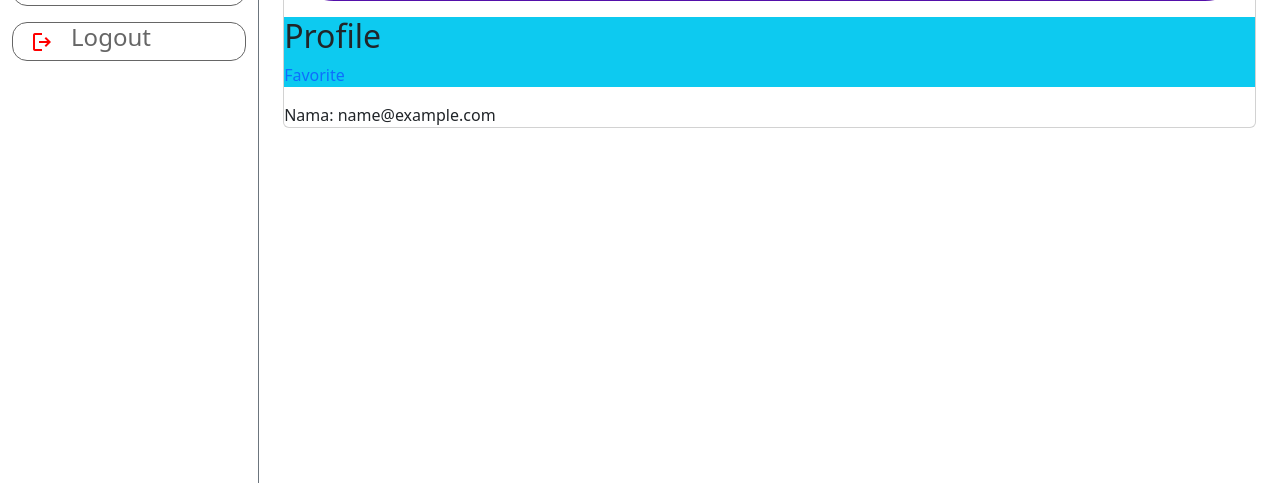
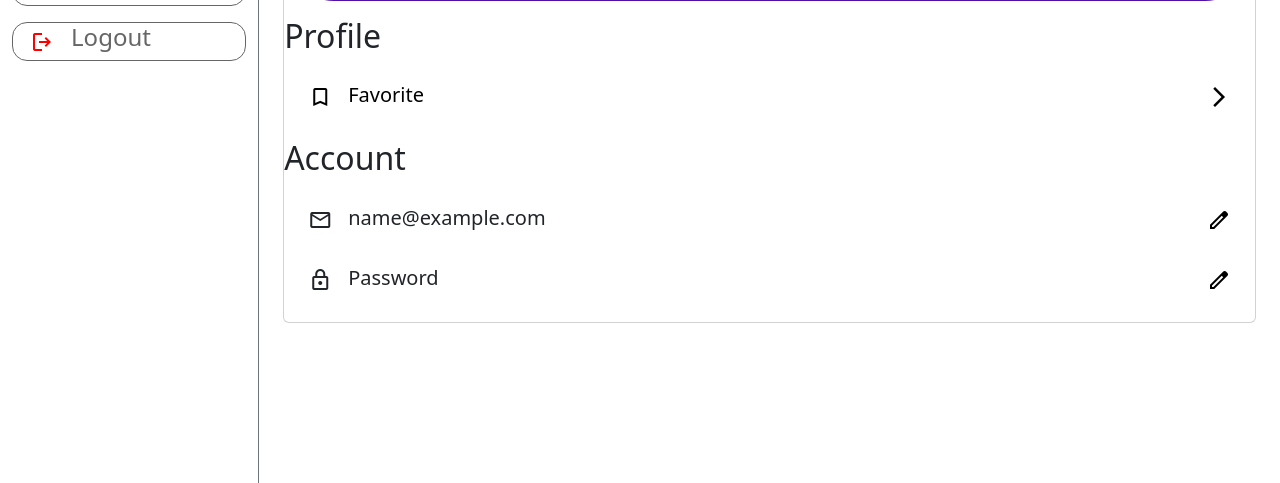
Before and after one commit to dzikrimaulana87/dekadio_NARIHARKRI, a CodeIgniter 4 app: template app/Views/user/profile.php in a window 1280 px wide. Shown: the part 317-800 px from the top of the page. Run offline with PHP 8.4 and a stand-in for CodeIgniter, Linux system fonts and the light colour scheme; the template is opened without the code that fills it: most values are stand-ins (such as "Sample title", 1, 10 or a date in 2020); some libraries are stand-ins or nearby versions.

Commit message:
update view profile dan quiz

```diff
--- a/app/Controllers/Home.php
+++ b/app/Controllers/Home.php
@@ -32,7 +32,10 @@ class Home extends BaseController
 
     public function index(): string
     {
-        return view('home_page');
+        $userData = $this->session->get('user_data');
+        $userData['profile']['level'] = $this->session->get('user_level');
+
+        return view('home_page', ['userData' => $userData]);
     }
 
     // ...
--- a/app/Views/home_page.php
+++ b/app/Views/home_page.php
@@ -161,7 +161,7 @@
                     ?>
                     <div class="d-flex gap-3">
                         <?php
-                        $userLevel = 1;
+                        $userLevel = $userData['profile']['level'];
                         $totalLevel = 12;
                         for ($i = 1; $i < $totalLevel; $i++):
                             if ($userLevel >= $i):
--- a/app/Views/user/leaderboard.php
+++ b/app/Views/user/leaderboard.php
@@ -8,8 +8,7 @@
     <meta name="viewport" content="width=device-width, initial-scale=1.0">
     <title>Leaderboard</title>
     <!-- Tambahkan link ke Bootstrap CSS di sini -->
-    <link rel="stylesheet" href="https://stackpath.bootstrapcdn.com/bootstrap/4.5.0/css/bootstrap.min.css">
-    <!-- Connect to bootstrap -->
+    <!-- <link rel="stylesheet" href="https://stackpath.bootstrapcdn.com/bootstrap/4.5.0/css/bootstrap.min.css"> -->
     <link href="https://cdn.jsdelivr.net/npm/bootstrap@5.3.2/dist/css/bootstrap.min.css" rel="stylesheet"
         integrity="sha384-T3c6CoIi6uLrA9TneNEoa7RxnatzjcDSCmG1MXxSR1GAsXEV/Dwwykc2MPK8M2HN" crossorigin="anonymous">
     <!-- Connect to font awesome -->
--- a/app/Views/user/profile.php
+++ b/app/Views/user/profile.php
@@ -8,9 +8,7 @@
     <meta name="viewport" content="width=device-width, initial-scale=1.0">
     <title>User Profile</title>
     <!-- Tambahkan link ke Bootstrap CSS di sini -->
-    <link rel="stylesheet" href="https://stackpath.bootstrapcdn.com/bootstrap/4.5.0/css/bootstrap.min.css">
-
-    <!-- Connect to bootstrap -->
+    <!-- <link rel="stylesheet" href="https://stackpath.bootstrapcdn.com/bootstrap/4.5.0/css/bootstrap.min.css"> -->
     <link href="https://cdn.jsdelivr.net/npm/bootstrap@5.3.2/dist/css/bootstrap.min.css" rel="stylesheet"
         integrity="sha384-T3c6CoIi6uLrA9TneNEoa7RxnatzjcDSCmG1MXxSR1GAsXEV/Dwwykc2MPK8M2HN" crossorigin="anonymous">
     <!-- Connect to font awesome -->
@@ -71,6 +69,11 @@
         main .misi {
             font-size: 0.6em;
         }
+
+        .wrap-fav:hover {
+            border: solid #530FAA 2px;
+            border-radius: 15px;
+        }
     </style>
 </head>
 
@@ -78,7 +81,7 @@
     <div class="sidebar container-fluid d-flex flex-column align-items-center border-end border-secondary w-25 pt-3">
         <h1 style="color: #530FAA;">dekadio.</h1>
         <div class="w-100">
-            <a href="<?= base_url('/level-page'); ?>" class="sidebar-text">
+            <a href="<?= base_url('/'); ?>" class="sidebar-text">
                 <div class="d-flex align-items-center wrap-text text-center mt-5 mb-3">
                     <span class="material-symbols-outlined w-25" style="color: tomato;">
                         sports_esports
@@ -177,18 +180,56 @@
                             </div>
                         </div>
                         <div class="">
-                            <div class="bg-info mt-3">
+                            <div class="mt-3">
                                 <h2>Profile</h2>
-                                <a href="">
-                                    <div class="">
-                                        <p>Favorite</p>
+                                <a href="" class="text-decoration-none" style="color: black;">
+                                    <div class="wrap-fav d-flex align-items-center m-4">
+                                        <span class="material-symbols-outlined">
+                                            bookmark
+                                        </span>
+                                        <div class="ms-3 pt-1 w-75">
+                                            <h5>Favorite</h5>
+                                        </div>
+                                        <span class="material-symbols-outlined w-25 d-flex justify-content-end">
+                                            arrow_forward_ios
+                                        </span>
                                     </div>
                                 </a>
                             </div>
+                            <div class="mt-3">
+                                <h2>Account</h2>
+                                <div class="d-flex align-items-center m-4">
+                                    <span class="material-symbols-outlined">
+                                        mail
+                                    </span>
+                                    <div class="ms-3 pt-1 w-75">
+                                        <h5>
+                                            <?= $userData['email']; ?>
+                                        </h5>
+                                    </div>
+                                    <a href="" class="w-25 d-flex justify-content-end" style="color: black;">
+                                        <span class="material-symbols-outlined">
+                                            edit
+                                        </span>
+                                    </a>
+                                </div>
+                                <div class="d-flex align-items-center m-4">
+                                    <span class="material-symbols-outlined">
+                                        lock
+                                    </span>
+                                    <div class="ms-3 pt-1 w-75">
+                                        <h5>
+                                            Password
+                                        </h5>
+                                    </div>
+                                    <a href="" class="w-25 d-flex justify-content-end" style="color: black;">
+                                        <span class="material-symbols-outlined">
+                                            edit
+                                        </span>
+                                    </a>
+                                </div>
+                            </div>
                         </div>
-                        <p class="card-text">Nama:
-                            <?= $userData['email']; ?>
-                        </p>
                     </div>
                 <?php else: ?>
                     <p>Data pengguna tidak ditemukan.</p>
--- a/app/Views/user/quiz.php
+++ b/app/Views/user/quiz.php
@@ -17,7 +17,7 @@
 
     .container {
         display: flex;
-            border: solid black 1px;
+        border: solid #530FAA 2px;
         border-radius: 20px;
         width: 500px;
         justify-content: center;
@@ -112,7 +112,7 @@
             }
 
 
-            echo '<div class="feedback" id="feedback_' . $i . '"></div>';
+            echo '<div class="feedback text-center" id="feedback_' . $i . '"></div>';
             echo '</div>';
         }
 
@@ -143,7 +143,7 @@
     let score = 0;
     let wrongQuestionIndices = [];
 
-        document.addEventListener('DOMContentLoaded', function () {
+    document.addEventListener('DOMContentLoaded', function() {
         showLoading();
         document.getElementById('question_0').classList.add('show');
         hideLoading();
```
Also changed, not shown: app/Views/user/level_page.php (indentation only), app/Views/user/modul_page.php (indentation only). Lines whose indentation alone changed are shown as unchanged.
